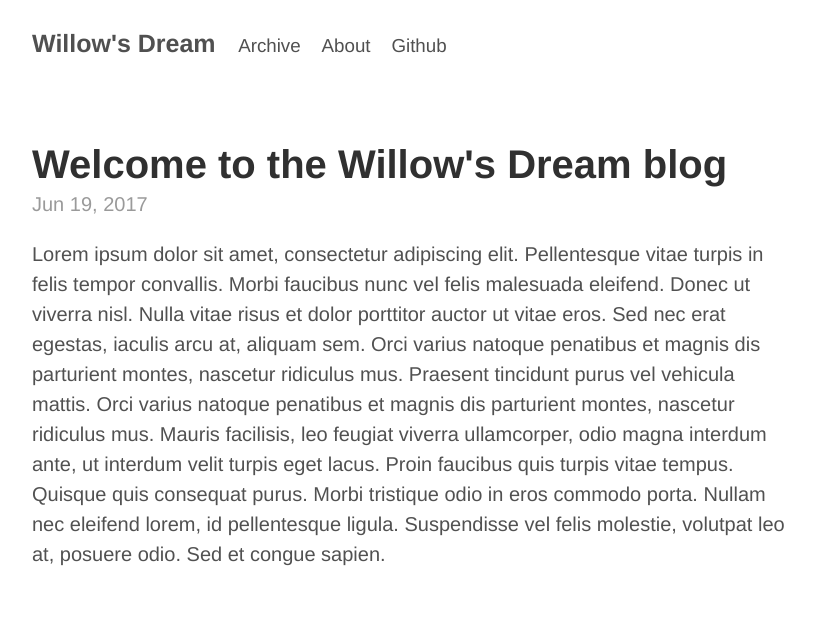
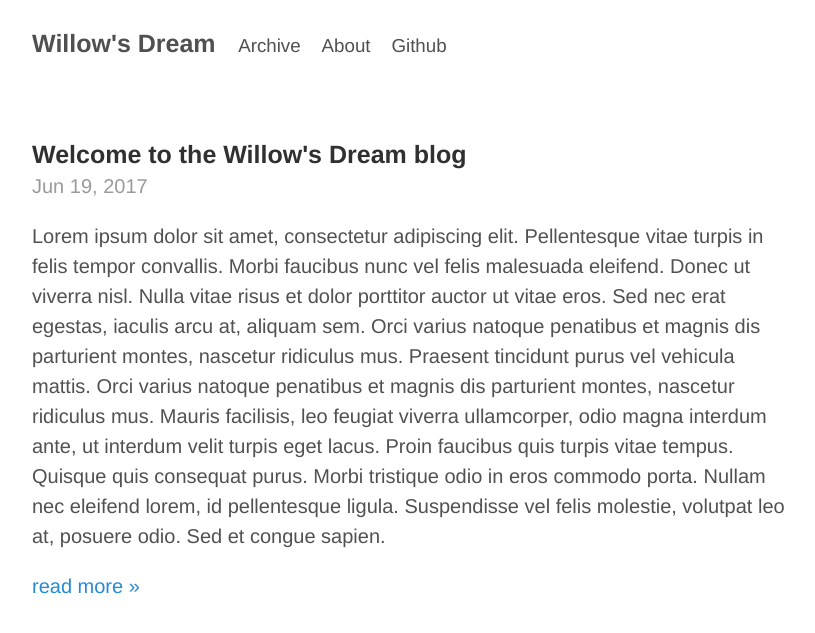
Before and after one commit to marcellodash/willows-dream, a Jekyll site: the page built from docs/index.html, in a window 1280 px wide. Shown: the top 633 px of the page, without its empty margins (228-1043 px from the left). Built offline with Jekyll 4.4.1, drawn with Linux system fonts in a browser that asks for light colours.

Commit message:
Modified index page template to include content from front.md

```diff
--- a/docs/index.html
+++ b/docs/index.html
@@ -3,16 +3,19 @@
 title: Welcome
 ---
 
+{% for page in {{ site.pages | where:"title","Front" }} %}
+<article class="page">{{ page.content }}</article>
+{% endfor %}
+
 {% for post in site.posts %}
 
-<article class='post'>
-  <h1 class='post-title'>
-    <a href="{{ site.path }}{{ post.url }}">
-      {{ post.title }}
-    </a>
-  </h1>
-  <div class="post-date">{{ post.date | date: "%b %-d, %Y" }}</div>
-  {{ post.content }}
+<article class="post">
+    <h3 class="post-title">
+        <a href="{{ site.path }}{{ post.url }}">{{ post.title }}</a>
+    </h3>
+    <div class="post-date">{{ post.date | date: "%b %-d, %Y" }}</div>
+    {{ post.excerpt }}
+    <p><a href="{{ site.path }}{{ post.url }}">read more »</a></p>
 </article>
 
 {% endfor %}
```
Also changed, not shown: docs/front.md (added, +16 -0 lines), docs/outline.md (+6 -1 lines), docs/proposal.md (+5 -0 lines).
